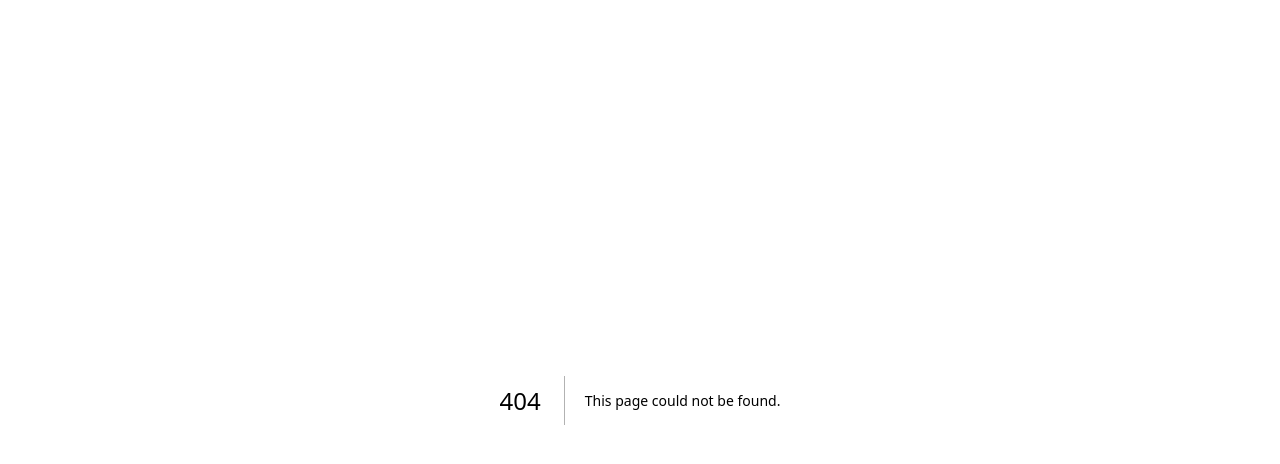
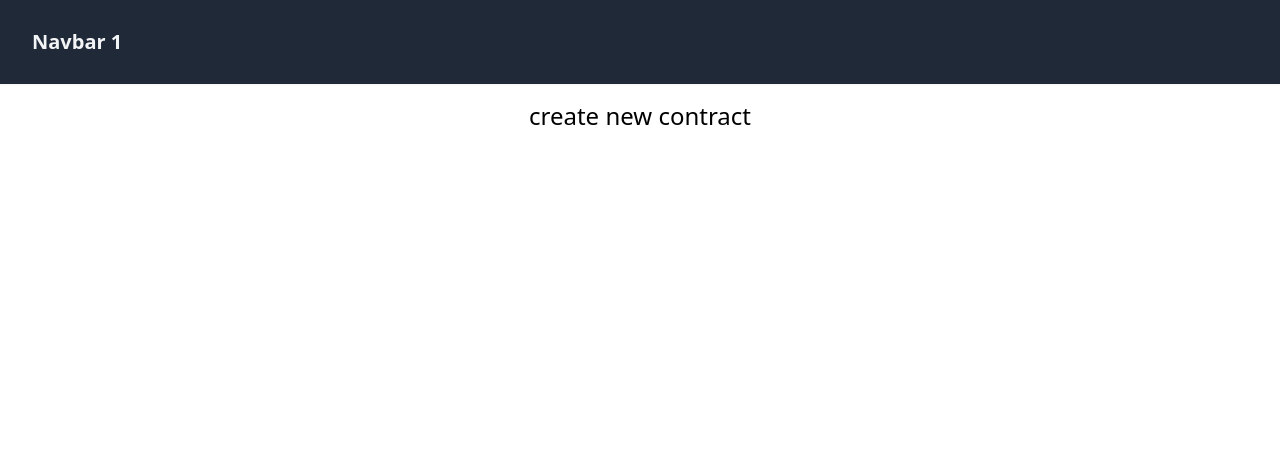
Before and after one commit to triramdhani/SimplyIOU, a Next.js app: page /newContract in a window 1280 px wide. Before the commit this address had no page. Shown: the top 464 px of the page. Built offline with nearby package versions, Linux system fonts and the light colour scheme.

Commit message:
feat: add newContract page

```diff
--- a/src/components/section/Header.tsx
+++ b/src/components/section/Header.tsx
@@ -1,10 +1,25 @@
 
 import React, { useState } from 'react'
 import Link from 'next/link'
+import { useRouter } from 'next/router'
 
 const Header = () => {
   const [isOpen, setIsOpen] = useState(false)
+  const Router = useRouter()
+    const isNewContractPage:boolean = Router.pathname === '/newContract'
 
+    if(isNewContractPage){
+        return (
+            <header className="w-full bg-gray-800 text-gray-100 body-font mb-4 shadow-sm hidden md:block">
+                 <div className="container mx-auto flex justify-between items-center py-7 px-5">
+                     {/* Site logo and Name */}
+                    <Link href="/" className="flex flex-shrink-0 title-font font-medium items-center text-gray-900 md:mb-0">
+                    <span className="ml-3 text-xl text-gray-100 font-semibold antialiased">Navbar 1</span>
+                    </Link>
+                 </div>
+            </header>
+        )
+    }
   return (
     <header className="w-full bg-gray-800 text-gray-100 body-font mb-4 shadow-sm">
 
--- /dev/null
+++ b/src/pages/newContract.tsx
@@ -0,0 +1,22 @@
+import PrimaryLayout from '@/components/layouts/primary/PrimaryLayout'
+import { NextPageWithLayout } from './page'
+
+const NEW: NextPageWithLayout = () => {
+  return (
+    <>
+      <section className='flex min-w-full justify-center '>
+        <p className='text-2xl px-2'>create new contract</p>
+      </section>
+    </>
+  )
+}
+
+export default NEW
+
+NEW.getLayout = (page) => {
+  return (
+    <PrimaryLayout pageTitle='Simply IOU'>
+      {page}
+    </PrimaryLayout>
+  )
+}
```
